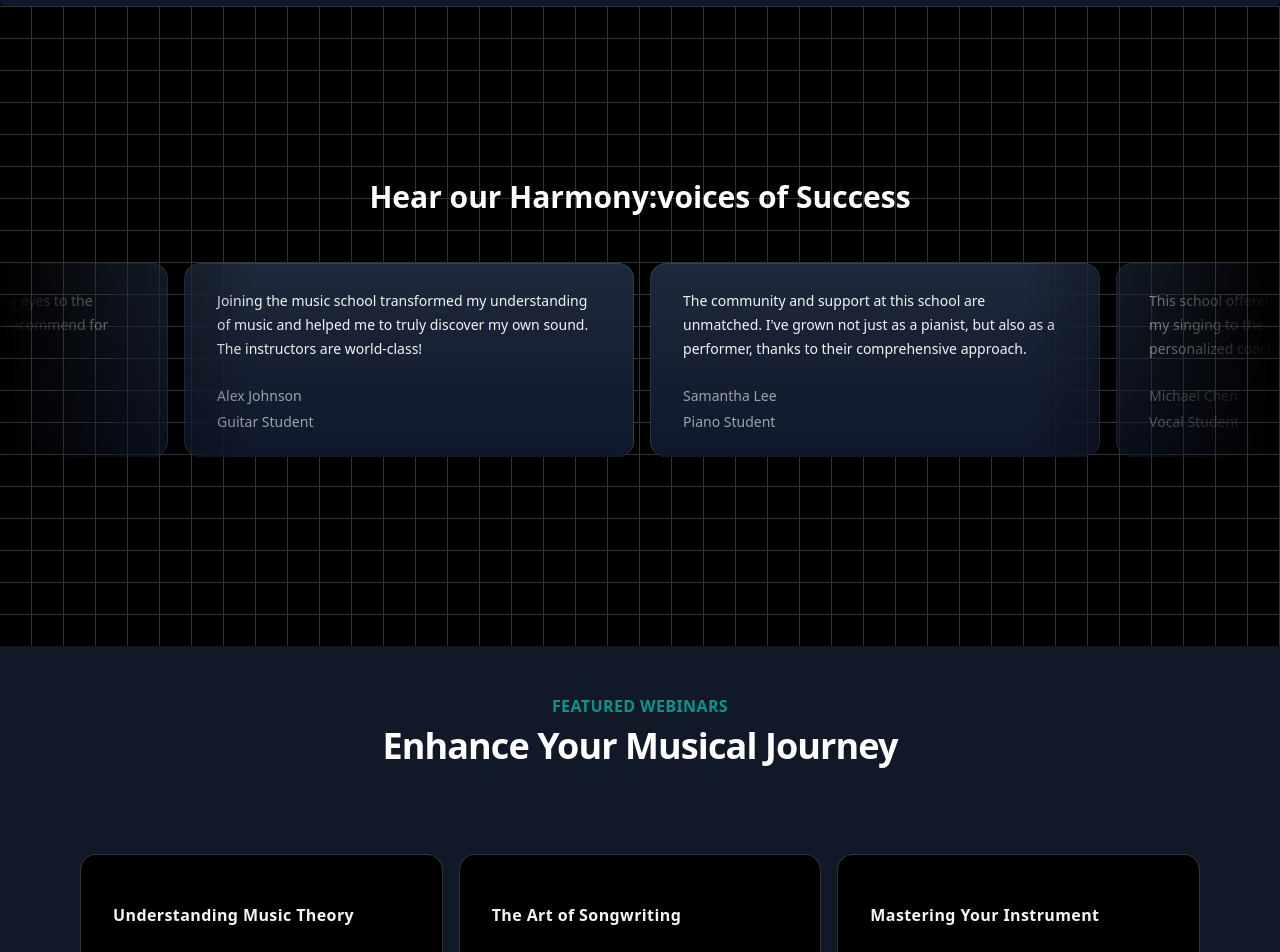
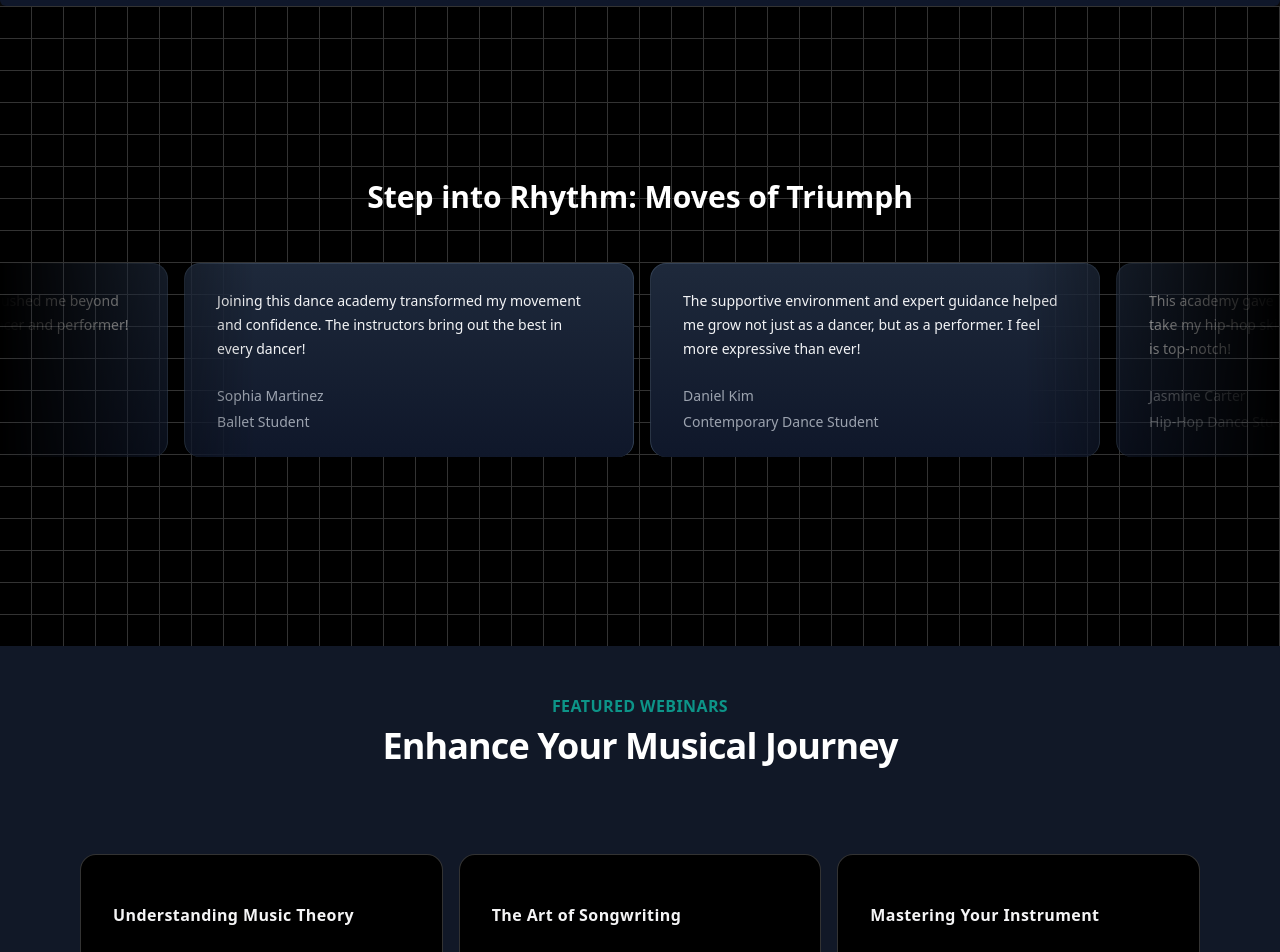
Before and after one commit to Rohithraj16/Dance-class-hub, a Next.js app: page / in a window 1280 px wide. Shown: the part 1838-2790 px from the top of the page. Built offline with nearby package versions, Linux system fonts and the light colour scheme.

Commit message:
testimonial section is completed

```diff
--- a/src/components/TestimonialCards.tsx
+++ b/src/components/TestimonialCards.tsx
@@ -5,33 +5,33 @@ import { InfiniteMovingCards } from "./ui/infinite-moving-cards";
 const musicSchoolTestimonials = [
 	{
 		quote:
-			"Joining the music school transformed my understanding of music and helped me to truly discover my own sound. The instructors are world-class!",
-		name: "Alex Johnson",
-		title: "Guitar Student",
+			"Joining this dance academy transformed my movement and confidence. The instructors bring out the best in every dancer!",
+		name: "Sophia Martinez",
+		title: "Ballet Student",
 	},
 	{
 		quote:
-			"The community and support at this school are unmatched. I've grown not just as a pianist, but also as a performer, thanks to their comprehensive approach.",
-		name: "Samantha Lee",
-		title: "Piano Student",
+			"The supportive environment and expert guidance helped me grow not just as a dancer, but as a performer. I feel more expressive than ever!",
+		name: "Daniel Kim",
+		title: "Contemporary Dance Student",
 	},
 	{
 		quote:
-			"This school offered me the tools and confidence to take my singing to the next level. I'm endlessly grateful for the personalized coaching.",
-		name: "Michael Chen",
-		title: "Vocal Student",
+			"This academy gave me the confidence and technique to take my hip-hop skills to the next level. The training here is top-notch!",
+		name: "Jasmine Carter",
+		title: "Hip-Hop Dance Student",
 	},
 	{
 		quote:
-			"As a violinist, finding the right mentor can be challenging, but this school matched me with a teacher who truly understands my goals and challenges.",
-		name: "Emily Taylor",
-		title: "Violin Student",
+			"Finding the right mentor in dance can be tough, but this academy paired me with an instructor who truly understands my style and ambitions.",
+		name: "Ethan Williams",
+		title: "Latin Dance Student",
 	},
 	{
 		quote:
-			"The production courses here opened my eyes to the intricacies of music production. Highly recommend for any aspiring producers!",
-		name: "Chris Morales",
-		title: "Music Production Student",
+			"The choreography and training here pushed me beyond my limits. I’ve grown so much as a dancer and performer!",
+		name: "Liam Rodriguez",
+		title: "Jazz Dance Student",
 	},
 ];
 
@@ -39,7 +39,7 @@ function MusicSchoolTestimonials() {
 	return (
 		<div className="h-[40rem] w-full dark:bg-black dark:bg-grid-white/[0.2] relative flex flex-col items-center justify-center overflow-hidden">
 			<h2 className="text-white text-3xl font-bold text-center mb-8 z-10">
-				Hear our Harmony:voices of Success
+				Step into Rhythm: Moves of Triumph
 			</h2>
 			<div className="w-full max-w-7xl">
 				<InfiniteMovingCards
```
